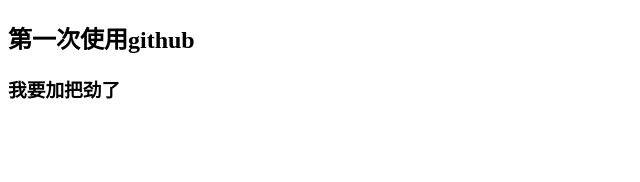
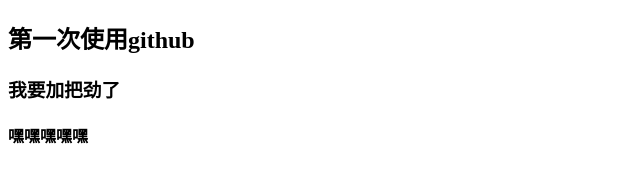
Before and after one commit to guiguzi6/1815, a plain HTML site: page index2.html in a window 1280 px wide. Shown: the whole page, without its empty margins (0-640 px from the left). Drawn offline with Linux system fonts and the light colour scheme.

Commit message:
大牛帮你写代码

```diff
--- a/index2.html
+++ b/index2.html
@@ -9,5 +9,6 @@
 <body>
     <h2>第一次使用github</h2>
     <h3>我要加把劲了</h3>
+    <h4>嘿嘿嘿嘿嘿</h4>
 </body>
 </html>
```
